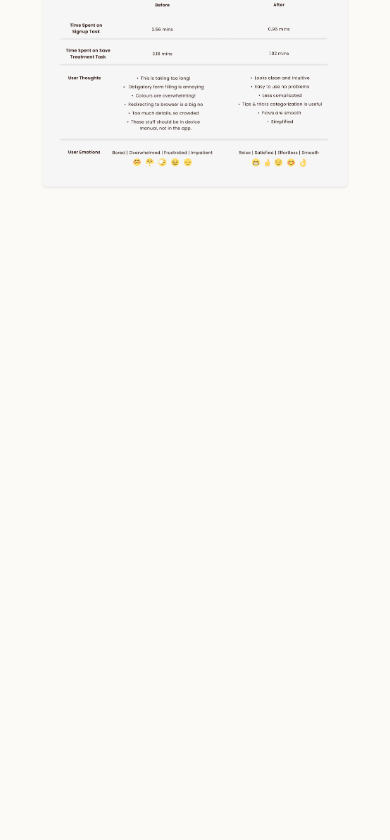
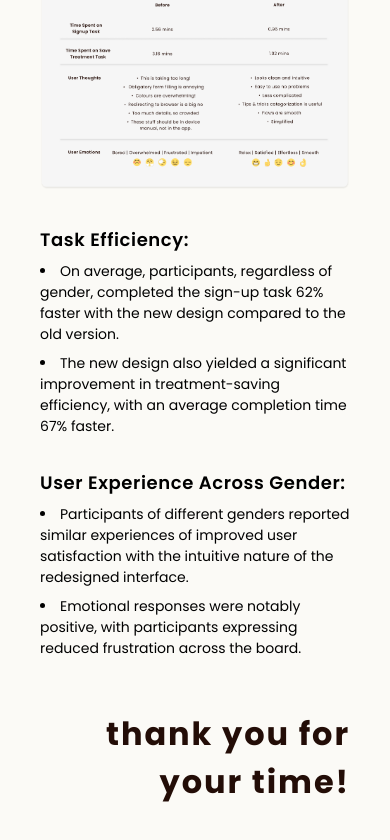
Before and after one commit to tieros/designportfolio, a React (Vite) app in the folder vite-project/: page /work/lumea in a window 390 px wide. Shown: the part 8457-9297 px from the top of the page. Before the commit the page ends 8665 px from the top, so only its background shows below. Built offline with nearby package versions, Linux system fonts and the light colour scheme.

Commit message:
lumea responsive

```diff
--- a/vite-project/src/CaseStudies/Lumea/Lumea.css
+++ b/vite-project/src/CaseStudies/Lumea/Lumea.css
@@ -330,4 +330,20 @@
             }
         }
     }
+
+    .findings-list-wrapper {
+        h4 {
+            font-size: large;
+            font-weight: 600;
+        }
+        li {
+            font-size: medium;
+            list-style-type: disc;
+            list-style-position: inside;
+
+            @media (max-width: 1024px) {
+                font-size: 14px;
+            }
+        }
+    }
 }
--- a/vite-project/src/CaseStudies/Lumea/index.jsx
+++ b/vite-project/src/CaseStudies/Lumea/index.jsx
@@ -15,7 +15,13 @@ import Solution1 from './assets/sol1.png';
 import Solution2 from './assets/sol2.png';
 import LumeaScreens from './assets/lumeascreens.png';
 import Findings from './assets/findings.png';
+import { useEffect } from 'react';
 const LumeaCaseStudy = () => {
+    useEffect(() => {
+        // Scroll to the top of the page when it loads
+        window.scrollTo(0, 0);
+    }, []);
+
     return (
         <div className='lumea-container'>
             <div className='hero-cont flex flex-col gap-[8vw]'>
@@ -340,6 +346,41 @@ const LumeaCaseStudy = () => {
                 </div>
                 <img src={Findings} alt='image showing findings of research' />
             </section>
+            <section className='flex flex-col gap-8'>
+                <div className='flex flex-col findings-list-wrapper gap-2'>
+                    <h4>Task Efficiency:</h4>
+                    <ul className='flex flex-col gap-2'>
+                        <li>
+                            On average, participants, regardless of gender,
+                            completed the sign-up task 62% faster with the new
+                            design compared to the old version.
+                        </li>
+                        <li>
+                            The new design also yielded a significant
+                            improvement in treatment-saving efficiency, with an
+                            average completion time 67% faster.
+                        </li>
+                    </ul>
+                </div>
+                <div className='flex flex-col findings-list-wrapper gap-2'>
+                    <h4>User Experience Across Gender:</h4>
+                    <ul className='flex flex-col gap-2'>
+                        <li>
+                            Participants of different genders reported similar
+                            experiences of improved user satisfaction with the
+                            intuitive nature of the redesigned interface.
+                        </li>
+                        <li>
+                            Emotional responses were notably positive, with
+                            participants expressing reduced frustration across
+                            the board.
+                        </li>
+                    </ul>
+                </div>
+            </section>
+            <section className='flex my-[4%] text-end justify-end'>
+                <h2>thank you for your time!</h2>
+            </section>
         </div>
     );
 };
--- a/vite-project/src/CaseStudies/Paybud/index.jsx
+++ b/vite-project/src/CaseStudies/Paybud/index.jsx
@@ -18,6 +18,10 @@ import ComponentsShow from './assets/componentshow.png';
 import ThankYou from './assets/thankyou.png';
 import ImageSlider from './ImageSlider';
 const Paybud = () => {
+    useEffect(() => {
+        // Scroll to the top of the page when it loads
+        window.scrollTo(0, 0);
+    }, []);
     const [activeMainFunc, setActiveMainFunc] = useState(1);
 
     const [scroll, setScroll] = useState(0);
--- a/vite-project/src/Components/IconContainer.jsx
+++ b/vite-project/src/Components/IconContainer.jsx
@@ -1,7 +1,7 @@
 import PropTypes from 'prop-types';
 const IconContainer = ({ bgColor, children }) => (
     <div
-        className={`icon-container z-20 w-11 h-11 sm:w-16 sm:h-16 flex justify-center items-center rounded-full border-2 border-[#133834] shadow-iconContainer hover:shadow-iconContainerHover ${bgColor}`}
+        className={`icon-container cursor-pointer z-20 w-11 h-11 sm:w-16 sm:h-16 flex justify-center items-center rounded-full border-2 border-[#133834] shadow-iconContainer hover:shadow-iconContainerHover ${bgColor}`}
     >
         {children}
     </div>
--- a/vite-project/src/LandingPage/Contact.jsx
+++ b/vite-project/src/LandingPage/Contact.jsx
@@ -34,26 +34,43 @@ const Contact = () => (
             </h5>
             <div className='flex gap-8'>
                 <IconContainer bgColor={'bg-reddish'}>
-                    <a href='mailto:sutanyeri@gmail.com'>
+                    <a
+                        target='_blank'
+                        rel='noopener noreferrer'
+                        href='mailto:sutanyeri@gmail.com'
+                    >
                         <Mail />
                     </a>
                 </IconContainer>
                 <IconContainer bgColor={'bg-[#3BB3BD]'}>
-                    <a href='https://www.linkedin.com/in/elifsutanyeri/'>
+                    <a
+                        target='_blank'
+                        rel='noopener noreferrer'
+                        href='https://www.linkedin.com/in/elifsutanyeri/'
+                    >
                         <LinkedIn />
                     </a>
                 </IconContainer>
                 <IconContainer bgColor={'bg-yellow'}>
-                    <a href='https://www.behance.net/elifsudesign'>
+                    <a
+                        target='_blank'
+                        rel='noopener noreferrer'
+                        href='https://www.behance.net/elifsudesign'
+                    >
                         <Behance />
                     </a>
                 </IconContainer>
                 <IconContainer bgColor={'bg-pink'}>
-                    <a href='https://www.behance.net/elifsudesign'>
+                    <a
+                        target='_blank'
+                        rel='noopener noreferrer'
+                        href='https://www.dribble.com/elifsudesign'
+                    >
                         <Dribble />
                     </a>
                 </IconContainer>
             </div>
+            <p>sutanyeri@gmail.com</p>
         </div>
     </section>
 );
--- a/vite-project/src/LandingPage/Work.jsx
+++ b/vite-project/src/LandingPage/Work.jsx
@@ -144,7 +144,10 @@ const Work = () => {
                                 wireframes and prototypes.
                             </p>
                         </div>
-                        <Button className='!py-2 sm:!py-4 self-center'>
+                        <Button
+                            className='!py-2 sm:!py-4 self-center'
+                            onClick={() => navigate('/work/paybud')}
+                        >
                             Enter PayBud World
                         </Button>
                     </div>
@@ -177,7 +180,10 @@ const Work = () => {
                                 ensuring a clean and user-friendly experience.
                             </p>
                         </div>
-                        <Button className='!py-2 sm:!py-4 self-center'>
+                        <Button
+                            className='!py-2 sm:!py-4 self-center'
+                            onClick={() => navigate('/work/lumea')}
+                        >
                             Enter Lumea World
                         </Button>
                     </div>
@@ -256,7 +262,13 @@ const Work = () => {
                     </svg>
                 </div>
                 <Button className={'h-[62px] bg-reddish'}>
-                    Check Other Design Work
+                    <a
+                        href='https://www.behance.net/elifsudesign'
+                        target='_blank'
+                        rel='noopener noreferrer'
+                    >
+                        Check Other Design Work
+                    </a>
                 </Button>
             </div>
         </section>
```
